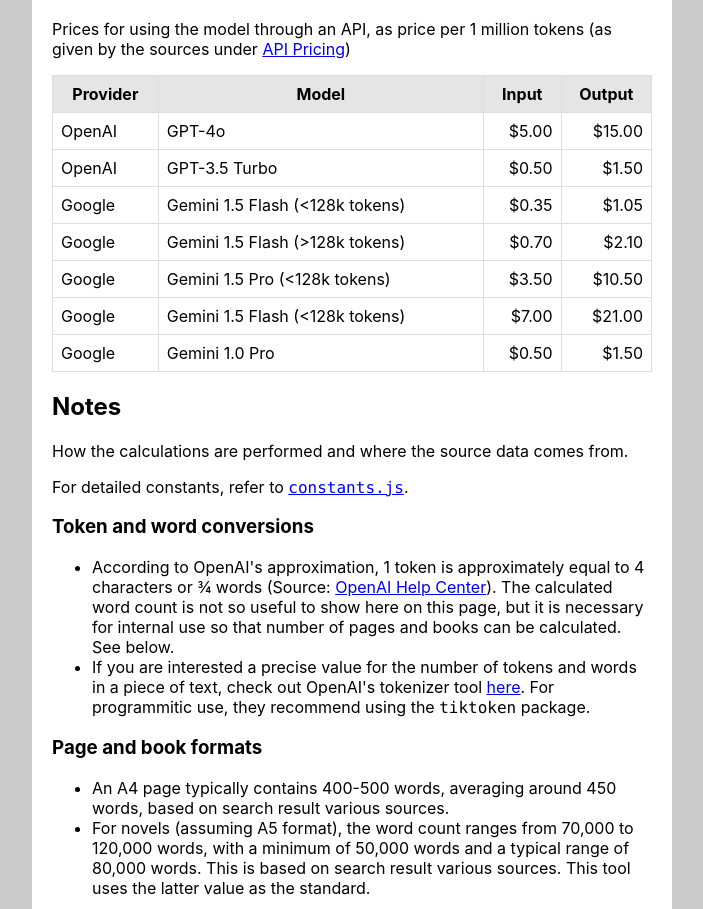
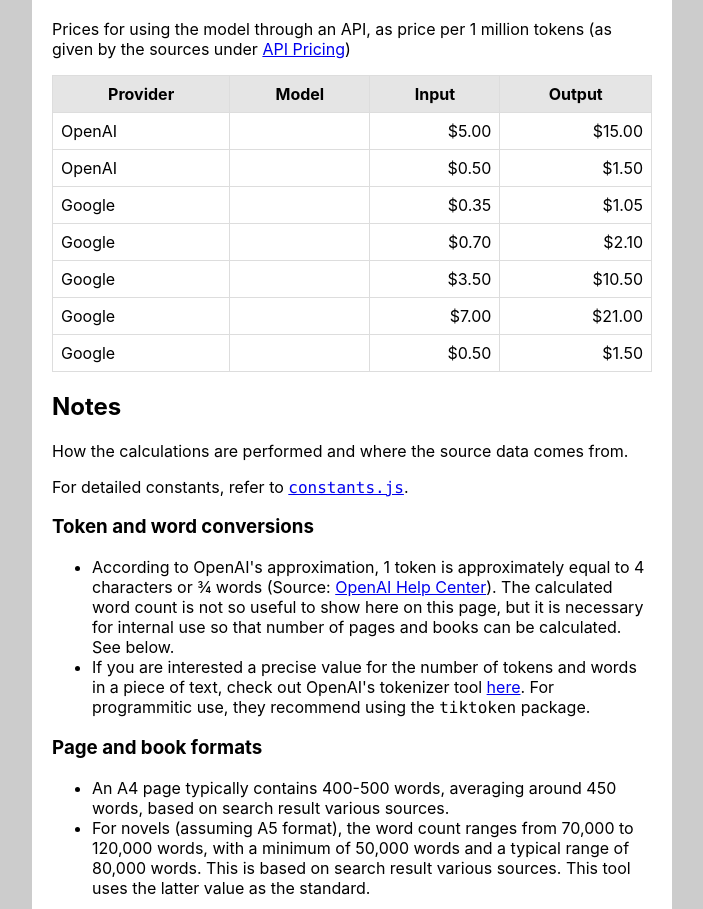
Before and after one commit to MichaelCurrin/token-translator, a React (Create React App) app: page / in a window 1280 px wide. Shown: the part 1590-2499 px from the top of the page, without its empty margins (288-991 px from the left). Built offline with nearby package versions, Linux system fonts and the light colour scheme.

Commit message:
update constants.js

```diff
--- a/src/constants.js
+++ b/src/constants.js
@@ -19,43 +19,43 @@
 export const PRICE_PER_MILLION_TOKENS = [
   {
     provider: 'OpenAI',
-    model: 'GPT-4o',
+    modelName: 'GPT-4o',
     input: '$5.00',
     output: '$15.00',
   },
   {
     provider: 'OpenAI',
-    model: 'GPT-3.5 Turbo',
+    modelName: 'GPT-3.5 Turbo',
     input: '$0.50',
     output: '$1.50',
   },
   {
     provider: 'Google',
-    model: 'Gemini 1.5 Flash (<128k tokens)',
+    modelName: 'Gemini 1.5 Flash (<128k tokens)',
     input: '$0.35',
     output: '$1.05',
   },
   {
     provider: 'Google',
-    model: 'Gemini 1.5 Flash (>128k tokens)',
+    modelName: 'Gemini 1.5 Flash (>128k tokens)',
     input: '$0.70',
     output: '$2.10',
   },
   {
     provider: 'Google',
-    model: 'Gemini 1.5 Pro (<128k tokens)',
+    modelName: 'Gemini 1.5 Pro (<128k tokens)',
     input: '$3.50',
     output: '$10.50',
   },
   {
     provider: 'Google',
-    model: 'Gemini 1.5 Flash (<128k tokens)',
+    modelName: 'Gemini 1.5 Flash (<128k tokens)',
     input: '$7.00',
     output: '$21.00',
   },
   {
     provider: 'Google',
-    model: 'Gemini 1.0 Pro',
+    modelName: 'Gemini 1.0 Pro',
     input: '$0.50',
     output: '$1.50',
   },
```
